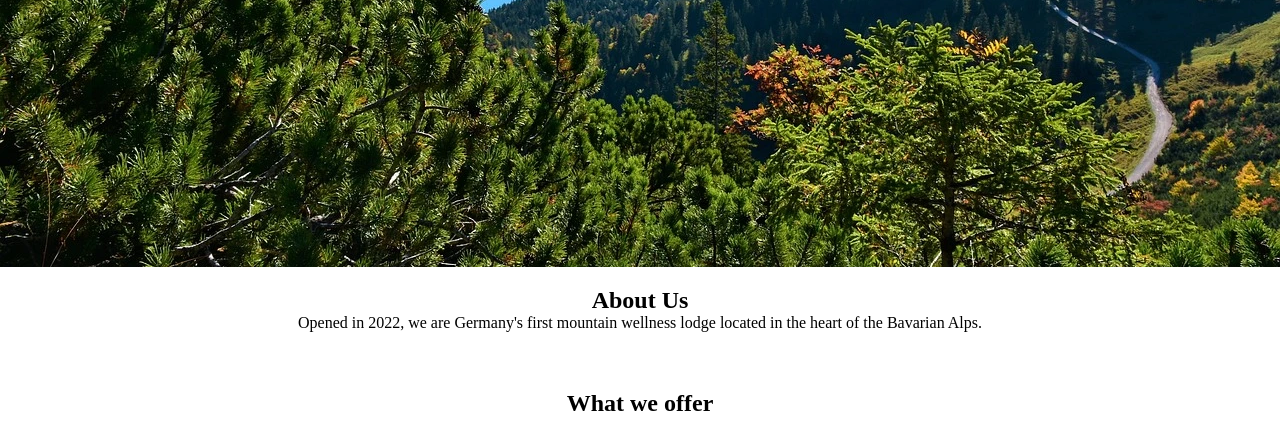
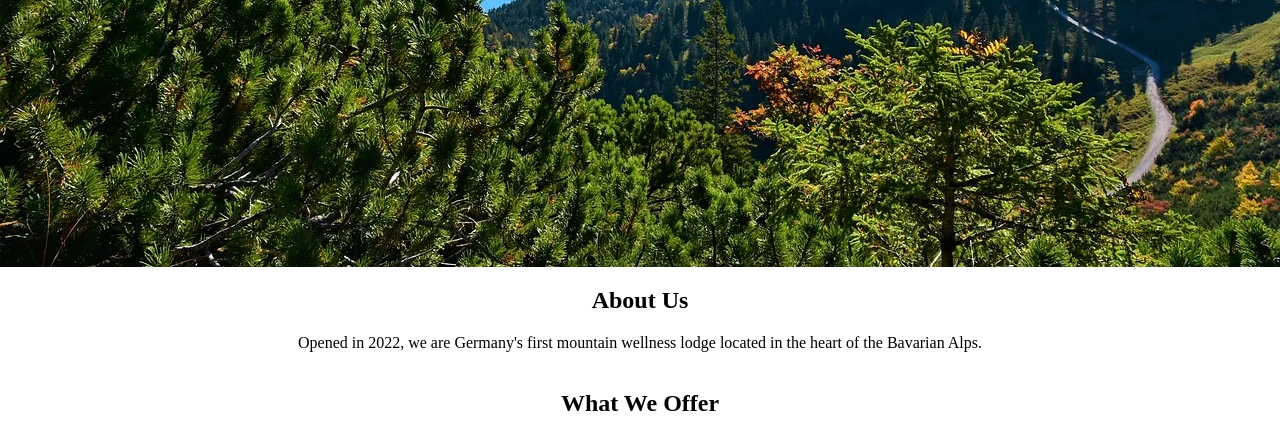
Before and after one commit to aoifemcoleman/Wellness-Walchensee, a plain HTML site: page index.html in a window 1280 px wide. Shown: the part 373-800 px from the top of the page. Drawn offline with Linux system fonts and the light colour scheme; a web font is replaced by a local one.

Commit message:
Apply offers and about-us styling to h2s only, and centre paragraph text

```diff
--- a/assets/css/style.css
+++ b/assets/css/style.css
@@ -80,14 +80,19 @@ nav a.active {
 #about-us, #offers {
     margin: 20px;
     text-align: center;
+    text-transform: capitalize;
 }
+
+p {
+    text-align: center;
+}
+
 .offers {
     width: 100vw;
     height: 15%;
     margin: 10px;
     padding: 10px 5px 10px 5px;
     text-align: center;
-
 }
 
 #meditation {
--- a/index.html
+++ b/index.html
@@ -36,8 +36,8 @@
         </div>
     </header>
     <main>
-        <section id="about-us">
-            <h2>About Us</h2>
+        <section>
+            <h2 id="about-us">About Us</h2>
             <p>Opened in 2022, we are Germany's first mountain wellness lodge located in the heart of the Bavarian Alps.</p>
         </section>
         <br>
```
